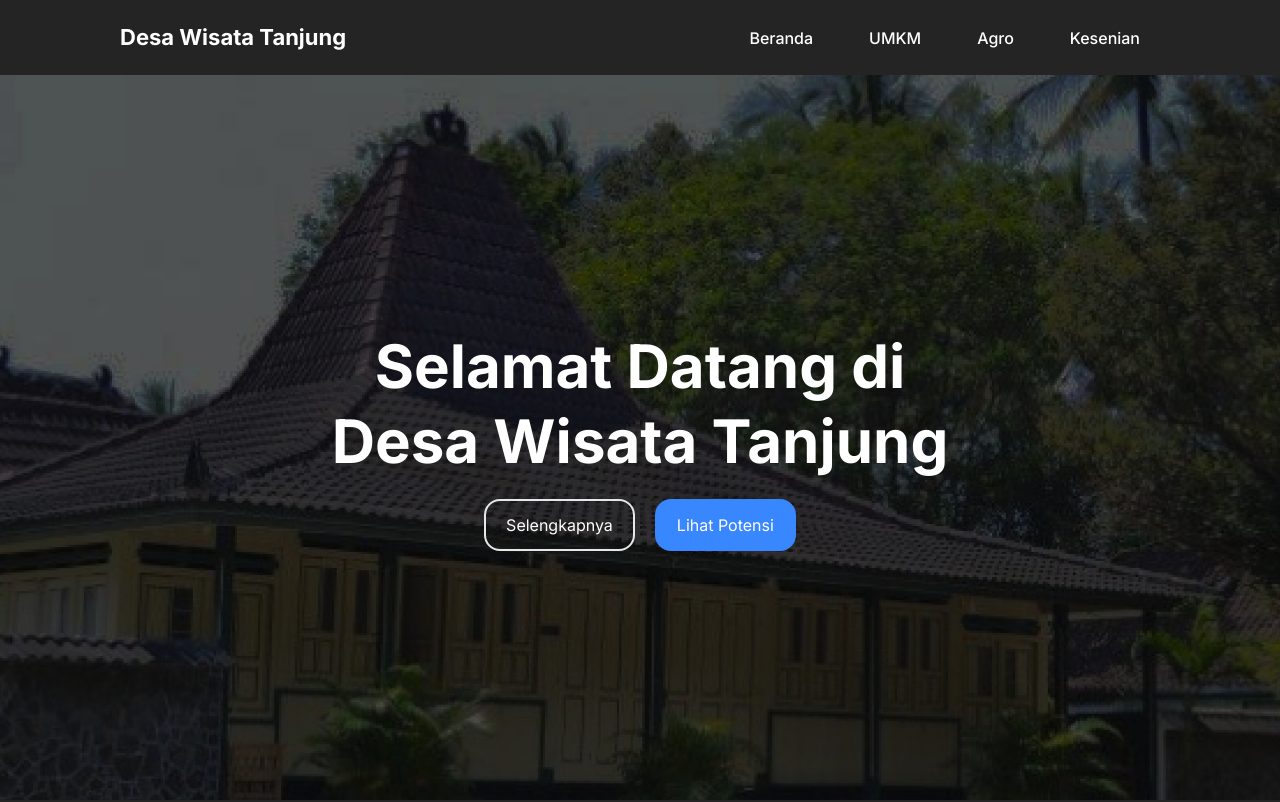
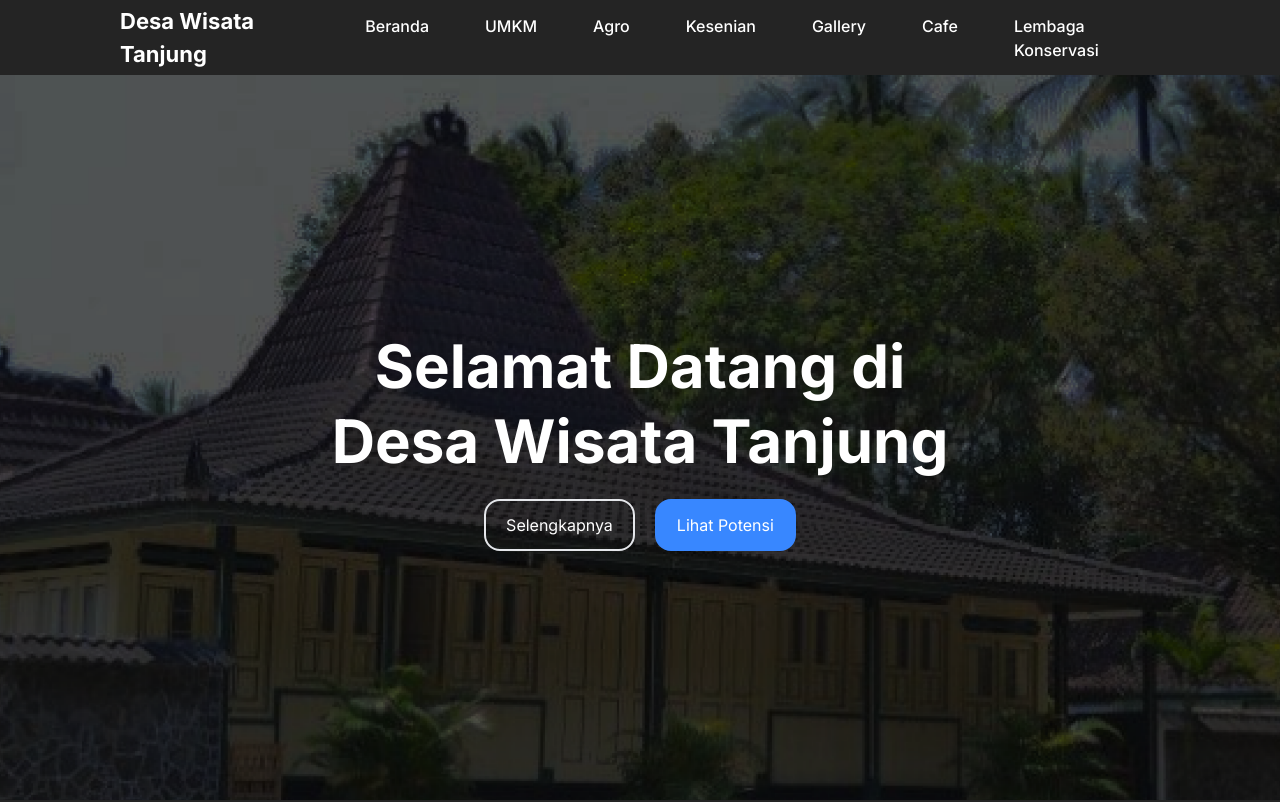
Before and after one commit to daffakamal/desa-wisata-tanjung, a Next.js app: page / in a window 1280 px wide. Shown: the top 802 px of the page. Built offline with nearby package versions, Linux system fonts and the light colour scheme.

Commit message:
membuat sebuah folder untuk Cafe, Lembaga Konservasi, dan Gallery
mengubah pada file navbar untuk menambahkan bagian cafe, lembaga konservasi, dan gallery

```diff
--- a/src/components/layout/navbar.js
+++ b/src/components/layout/navbar.js
@@ -25,6 +25,15 @@ export default function Navbar() {
         <li className="px-7 cursor-pointer capitalize font-medium text-white hover:scale-105 hover:text-white duration-200">
           <Link href="/kesenian">Kesenian</Link>
         </li>
+        <li className="px-7 cursor-pointer capitalize font-medium text-white hover:scale-105 hover:text-white duration-200">
+          <Link href="/gallery">Gallery</Link>
+        </li>
+        <li className="px-7 cursor-pointer capitalize font-medium text-white hover:scale-105 hover:text-white duration-200">
+          <Link href="/cafe">Cafe</Link>
+        </li>
+        <li className="px-7 cursor-pointer capitalize font-medium text-white hover:scale-105 hover:text-white duration-200">
+          <Link href="/lembagaKonservasi">Lembaga Konservasi</Link>
+        </li>
       </ul>
       <div onClick={() => setNav(!nav)} className="cursor-pointer pr-4 z-10 text-white md:hidden">
         {nav ? <FaTimes size={30} /> : <FaBars size={30} />}
@@ -43,6 +52,15 @@ export default function Navbar() {
           <li className="px-4 cursor-pointer capitalize py-6 text-4xl">
             <Link onClick={() => setNav(!nav)} href="/kesenian">Kesenian</Link>
           </li>
+          <li className="px-4 cursor-pointer capitalize py-6 text-4xl">
+            <Link onClick={() => setNav(!nav)} href="/gallery">Gallery</Link>
+          </li>
+          <li className="px-4 cursor-pointer capitalize py-6 text-4xl">
+            <Link onClick={() => setNav(!nav)} href="/cafe">Cafe</Link>
+          </li>
+          <li className="px-4 cursor-pointer capitalize py-6 text-4xl">
+            <Link onClick={() => setNav(!nav)} href="/lembagaKonservasi">Lembaga Konservasi</Link>
+          </li>
         </ul>
       )}
     </div>
```
Also changed, not shown: src/app/cafe/page.js (added), src/app/gallery/page.js (added), src/app/lembagaKonservasi/page.js (added).
